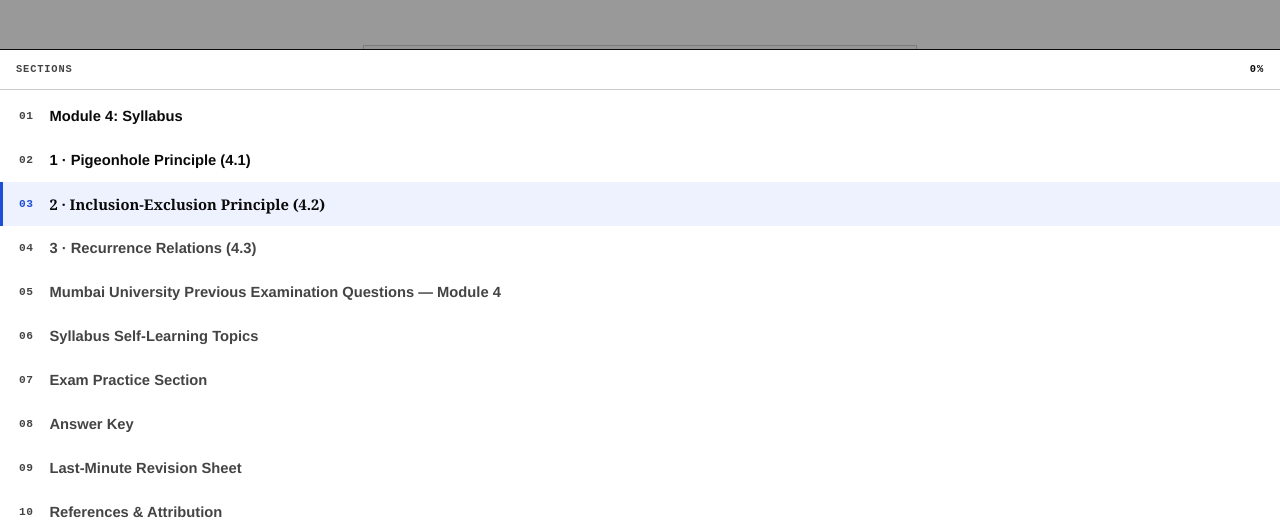
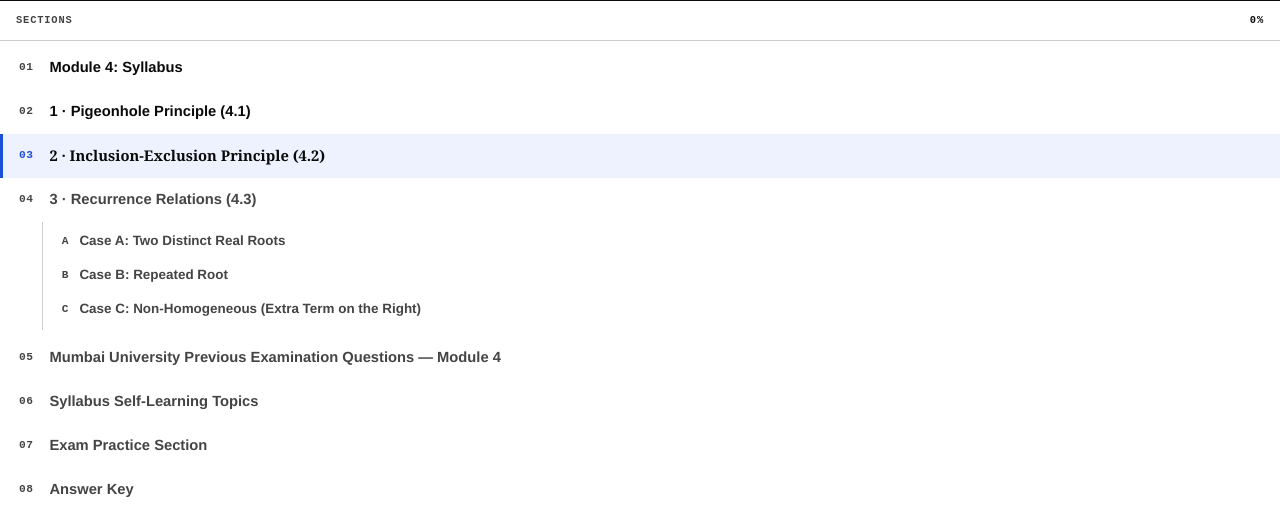
Before and after one commit to Placeholder2312/Study-Guides, a plain HTML site: page dsgt/modules/module-4.html in a window 1280 px wide. Both pictures are taken after a click on the button "03". Shown: the part 256-781 px from the top of the page. Drawn offline with Linux system fonts and the light colour scheme.

Commit message:
Add nested recurrence cases to section progress rail

```diff
--- a/dsgt/modules/module-4.html
+++ b/dsgt/modules/module-4.html
@@ -438,6 +438,16 @@
   .rail a.is-done .node { background:var(--muted); border-color:var(--muted); }
   .rail .num { font:600 .62rem/1 var(--font-mono); letter-spacing:.04em; font-variant-numeric:tabular-nums; }
   .rail .lbl { display:none; font-size:.74rem; font-weight:600; white-space:nowrap; overflow:hidden; text-overflow:ellipsis; max-width:14rem; }
+  .rail-sublist { list-style:none; margin:0 0 .3rem 1.65rem; padding:0 0 0 .55rem; border-left:1px solid var(--line); }
+  .rail-sublist a { grid-template-columns:1rem minmax(0,1fr); column-gap:.3rem; height:1.2rem; padding-left:.1rem; }
+  .rail-sublist .sub-lbl { display:block; font-size:.68rem; font-weight:500; white-space:nowrap; overflow:hidden; text-overflow:ellipsis; }
+  .rail-sublist .sub-num { font:600 .62rem/1 var(--font-mono); color:var(--accent); }
+  .rail-sublist a[aria-current="location"] { color:var(--accent); font-weight:700; }
+  .rail.is-collapsed .rail-sublist { display:none; }
+  .rm-sublist { margin:0 0 .35rem 2.65rem !important; padding:.15rem 0 .25rem .65rem !important; border-left:1px solid var(--line); }
+  .rm-sublist a { grid-template-columns:1.1rem minmax(0,1fr); min-height:34px; padding:.25rem .5rem; border-left:0; font-size:.84rem; }
+  .rm-sublist a[aria-current="location"] { color:var(--accent); background:var(--accent-soft); }
+
   .rail a:hover { color:var(--ink); }
   .rail a:hover .node { border-color:var(--ink); }
   .rail a[aria-current="true"] { color:var(--ink); }
@@ -830,7 +840,7 @@
     <li>Verify by substituting back into the recurrence.</li>
   </ol>
 
-  <h3>Case A: Two Distinct Real Roots</h3>
+  <h3 id="recurrence-case-a" data-rail-subsection>Case A: Two Distinct Real Roots</h3>
   <p>If the characteristic equation has distinct roots <span class="kbd">r<sub>1</sub></span> and <span class="kbd">r<sub>2</sub></span>, the solution is:</p>
   <div class="eq">a<sub>n</sub> = A(r<sub>1</sub><sup>n</sup>) + B(r<sub>2</sub><sup>n</sup>)</div>
   <p class="eq-note"><span class="kbd">A</span> and <span class="kbd">B</span> are determined by initial conditions.</p>
@@ -897,12 +907,12 @@
 </div>
 </div>
 
-  <h3>Case B: Repeated Root</h3>
+  <h3 id="recurrence-case-b" data-rail-subsection>Case B: Repeated Root</h3>
   <p>If the characteristic polynomial has only one root <span class="kbd">r</span> (it factors as <span class="kbd">(x − r)<sup>2</sup></span>), then <span class="kbd">r<sup>n</sup></span> is a solution, but <span class="kbd">a<sub>n</sub> = ar<sub>1</sub><sup>n</sup> + br<sub>2</sub><sup>n</sup></span> cannot satisfy all initial conditions because <span class="kbd">r<sub>1</sub><sup>n</sup></span> and <span class="kbd">r<sub>2</sub><sup>n</sup></span> are indistinguishable. The solution is:</p>
   <div class="eq">a<sub>n</sub> = ar<sup>n</sup> + bnr<sup>n</sup></div>
   <p class="eq-note">The extra <span class="kbd">n</span> in <span class="kbd">bnr<sup>n</sup></span> allows solving for both constants.</p>
 
-  <h3>Case C: Non-Homogeneous (Extra Term on the Right)</h3>
+  <h3 id="recurrence-case-c" data-rail-subsection>Case C: Non-Homogeneous (Extra Term on the Right)</h3>
   <p><strong>Exam-relevant:</strong> Summer 2026 Q5(b) is non-homogeneous (solved in the Mumbai University section below). The particular-solution guessing method is added in this guide and is not from Levin’s Section 2.4.</p>
   <p>When an extra term appears on the right: <span class="kbd">a<sub>n</sub> = c<sub>1</sub>a<sub>n−1</sub> + c<sub>2</sub>a<sub>n−2</sub> + f(n)</span>:</p>
   <ol class="steps">
@@ -1390,15 +1400,31 @@
 </script>
 
 <script>
-
 (function(){
   var hs=[].slice.call(document.querySelectorAll('.wrap h2[id]'));
+  var subHeads=[].slice.call(document.querySelectorAll('.wrap h3[data-rail-subsection][id]'));
   if(!hs.length)return;
   function pad(n){return (n<10?'0':'')+n;}
   function el(t,c,x){var e=document.createElement(t);if(c)e.className=c;if(x!=null)e.textContent=x;return e;}
   var names=hs.map(function(h){return h.textContent.trim();});
-
-  /* wide screens: margin rail */
+  var subNames=subHeads.map(function(h){return h.textContent.trim();});
+  var subOwner=hs.indexOf(document.getElementById('recurrence'));
+
+  function makeSublist(parentLi,mobile){
+    if(subOwner<0||!subHeads.length)return [];
+    var list=el('ol',mobile?'rm-sublist':'rail-sublist');
+    var children=subHeads.map(function(h,i){
+      var li=el('li'),a=el('a',mobile?'rm-sub-link':'rail-sub-link');
+      a.href='#'+h.id;a.title=subNames[i];
+      a.appendChild(el('span',mobile?'rm-k':'sub-num',String.fromCharCode(65+i)));
+      a.appendChild(el('span',mobile?'rm-sub-label':'sub-lbl',subNames[i]));
+      li.appendChild(a);list.appendChild(li);
+      return {a:a,heading:h,done:false,mobile:null};
+    });
+    parentLi.appendChild(list);return children;
+  }
+
+  /* Wide screens: margin rail with the three recurrence cases nested below Section 3. */
   var nav=el('nav','rail');nav.setAttribute('aria-label','Section progress');
   var inn=el('div','rail-in'),top=el('div','rail-top'),sec=el('span','rail-sec','01'),meta=el('span','rail-meta');
   var pct=el('b',null,'0%');meta.appendChild(el('span',null,'of '+pad(hs.length)));meta.appendChild(pct);
@@ -1410,11 +1436,12 @@
     var li=el('li'),a=el('a'),nd=el('span','node');
     a.href='#'+h.id;a.title=names[i];nd.setAttribute('aria-hidden','true');
     a.appendChild(nd);a.appendChild(el('span','num',pad(i+1)));a.appendChild(el('span','lbl',names[i]));
-    li.appendChild(a);ol.appendChild(li);return {a:a,nd:nd,p:-1,done:false};
+    li.appendChild(a);var children=i===subOwner?makeSublist(li,false):[];
+    ol.appendChild(li);return {a:a,nd:nd,p:-1,done:false,subs:children};
   });
   inn.appendChild(top);inn.appendChild(ol);nav.appendChild(inn);document.body.appendChild(nav);
 
-  /* phones and tablets: current-section line, edge tab, bottom sheet */
+  /* Phones and tablets: keep the same parent/child tree in the section sheet. */
   var bar=el('div','rm-bar');bar.setAttribute('aria-hidden','true');
   var tab=el('button','rm-tab');tab.type='button';tab.setAttribute('aria-haspopup','dialog');tab.setAttribute('aria-expanded','false');
   var tn=el('span',null,'01');tab.appendChild(tn);
@@ -1423,15 +1450,22 @@
   var sol=el('ol');
   var mitems=hs.map(function(h,i){
     var li=el('li'),a=el('a');a.href='#'+h.id;a.appendChild(el('span','rm-k',pad(i+1)));a.appendChild(el('span',null,names[i]));
-    li.appendChild(a);sol.appendChild(li);a.addEventListener('click',function(){setSheet(false);});return a;
+    li.appendChild(a);var children=i===subOwner?makeSublist(li,true):[];
+    sol.appendChild(li);a.addEventListener('click',function(){setSheet(false);});
+    children.forEach(function(child){child.mobile=child.a;child.a.addEventListener('click',function(){setSheet(false);});});
+    return {a:a,subs:children};
   });
   sheet.appendChild(sh);sheet.appendChild(sol);
   [bar,tab,back,sheet].forEach(function(n){document.body.appendChild(n);});
-  var moveT;
+  var moveT,cur=-2,currentSubItem=null,tick=false,centers=null,tops=[],subTops=[],end=0;
+
   function setSheet(o,refocus){
     document.body.classList.toggle('rm-open',o);tab.setAttribute('aria-expanded',String(o));
-    if(o){var c=mitems[cur>=0?cur:0];sheet.scrollTop=Math.max(0,c.offsetTop-sheet.clientHeight/3);try{c.focus({preventScroll:true});}catch(e){}}
-    else if(refocus){tab.focus();}
+    if(o){
+      var target=currentSubItem?currentSubItem.mobile:mitems[cur>=0?cur:0].a;
+      sheet.scrollTop+=target.getBoundingClientRect().top-sheet.getBoundingClientRect().top-sheet.clientHeight/3;
+      try{target.focus({preventScroll:true});}catch(e){}
+    }else if(refocus){tab.focus();}
   }
   tab.addEventListener('click',function(){setSheet(!document.body.classList.contains('rm-open'));});
   back.addEventListener('click',function(){setSheet(false);});
@@ -1448,23 +1482,24 @@
   }
   tg.addEventListener('click',function(){open=!open;try{localStorage.setItem('sg-rail',open?'o':'c');}catch(e){}paintToggle();});
 
-  var tops=[],end=0,cur=-2,tick=false,centers=null;
   function measure(){
-    var y=scrollY;tops=hs.map(function(h){return h.getBoundingClientRect().top+y;});
+    var y=scrollY;
+    tops=hs.map(function(h){return h.getBoundingClientRect().top+y;});
+    subTops=subHeads.map(function(h){return h.getBoundingClientRect().top+y;});
     end=document.querySelector('.wrap').getBoundingClientRect().bottom+y;
   }
-  function measureCenters(){centers=items.map(function(it){var li=it.a.parentNode;return li.offsetTop+li.offsetHeight/2;});}
+  function measureCenters(){centers=items.map(function(it){return it.a.offsetTop+it.a.offsetHeight/2;});}
   function update(){
     tick=false;
     if(!centers)measureCenters();
-    var y=scrollY+innerHeight*0.25,c=-1,max=document.documentElement.scrollHeight-innerHeight;
+    var y=scrollY+innerHeight*.25,c=-1,max=document.documentElement.scrollHeight-innerHeight;
     var pv=Math.round(Math.max(0,Math.min(1,max>0?scrollY/max:0))*100);pct.textContent=pv+'%';shp.textContent=pv+'%';
     items.forEach(function(it,i){
       var nx=i+1<tops.length?tops[i+1]:end,p=Math.max(0,Math.min(1,(y-tops[i])/Math.max(1,nx-tops[i])));
       if(y>=tops[i])c=i;
       p=Math.round(p*100)/100;
       if(p!==it.p){it.p=p;it.nd.style.setProperty('--p',p);}
-      var d=y>=nx;if(d!==it.done){it.done=d;it.a.classList.toggle('is-done',d);mitems[i].classList.toggle('is-done',d);}
+      var d=y>=nx;if(d!==it.done){it.done=d;it.a.classList.toggle('is-done',d);mitems[i].a.classList.toggle('is-done',d);}
     });
     if(c<0)c=0;
     bar.style.setProperty('--w',Math.round(items[c].p*100)+'%');
@@ -1472,10 +1507,30 @@
     if(y<tops[0])f=centers[0]*Math.max(0,Math.min(1,y/Math.max(1,tops[0])));
     ol.style.setProperty('--fill',f.toFixed(1)+'px');
     if(c!==cur){
-      if(cur>=0){items[cur].a.removeAttribute('aria-current');mitems[cur].removeAttribute('aria-current');}
+      if(cur>=0){items[cur].a.removeAttribute('aria-current');mitems[cur].a.removeAttribute('aria-current');}
       cur=c;sec.textContent=pad(c+1);tn.textContent=pad(c+1);
       tab.setAttribute('aria-label','Sections. Now reading '+pad(c+1)+', '+names[c]);
-      items[c].a.setAttribute('aria-current','true');mitems[c].setAttribute('aria-current','true');
+      items[c].a.setAttribute('aria-current','true');mitems[c].a.setAttribute('aria-current','true');
+    }
+
+    var activeSub=-1;
+    items[c].subs.forEach(function(child,j){
+      var nx=j+1<subTops.length?subTops[j+1]:(c+1<tops.length?tops[c+1]:end);
+      var done=y>=nx,active=y>=subTops[j]&&y<nx;
+      if(done!==child.done){child.done=done;child.a.classList.toggle('is-done',done);child.mobile.classList.toggle('is-done',done);}
+      if(active)activeSub=j;
+      if(active){child.a.setAttribute('aria-current','location');child.mobile.setAttribute('aria-current','location');}
+      else{child.a.removeAttribute('aria-current');child.mobile.removeAttribute('aria-current');}
+    });
+    var nextSubItem=activeSub>=0?items[c].subs[activeSub]:null;
+    if(nextSubItem!==currentSubItem){
+      currentSubItem=nextSubItem;
+      if(currentSubItem){
+        var childRect=currentSubItem.a.getBoundingClientRect(),listRect=ol.getBoundingClientRect();
+        if(childRect.top<listRect.top||childRect.bottom>listRect.bottom)ol.scrollTop+=childRect.top-listRect.top-listRect.height/2;
+      }
+    }
+    if(c!==-2){
       var a=items[c].a,r=a.getBoundingClientRect(),lr=ol.getBoundingClientRect();
       if(r.top<lr.top||r.bottom>lr.bottom)ol.scrollTop+=r.top-lr.top-lr.height/2;
     }
@@ -1488,7 +1543,6 @@
   addEventListener('load',function(){measure();centers=null;req();});
   paintToggle();measure();update();
 })();
-
 </script>
 </body>
 </html>
```
